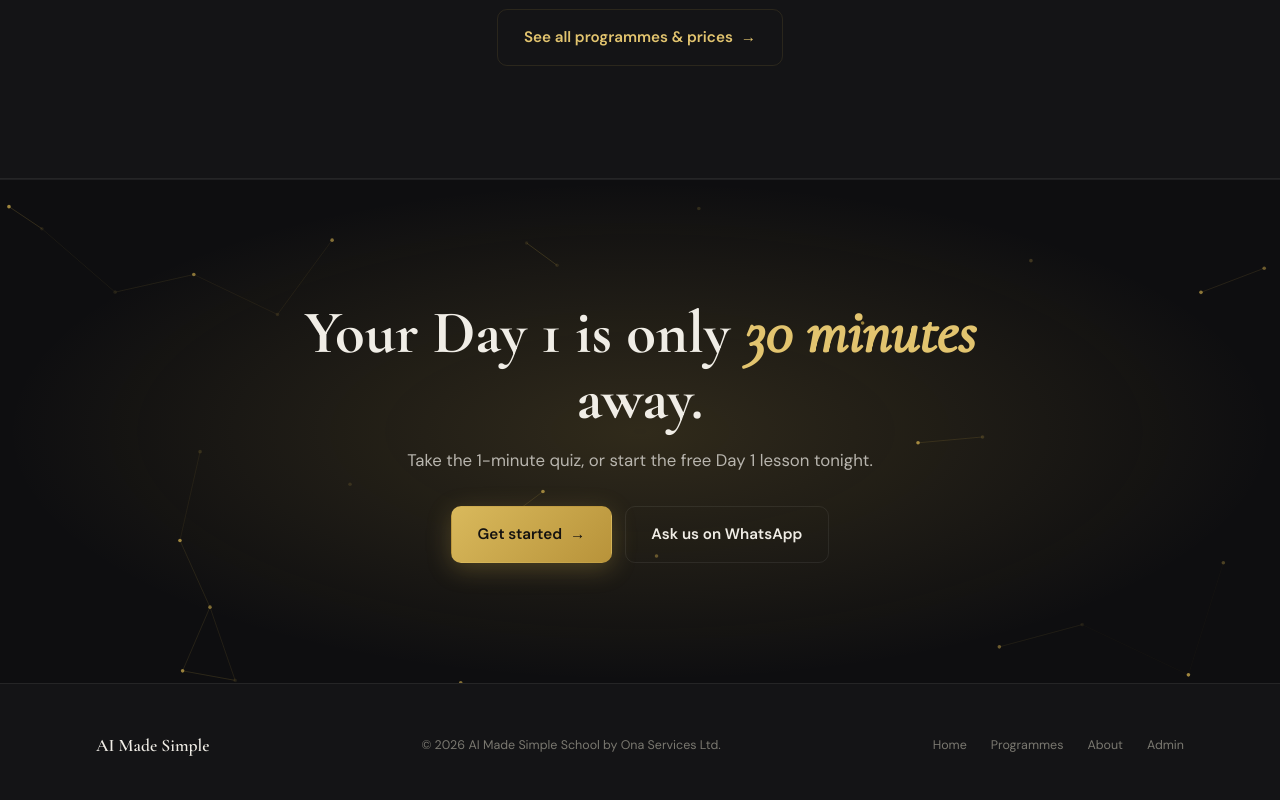
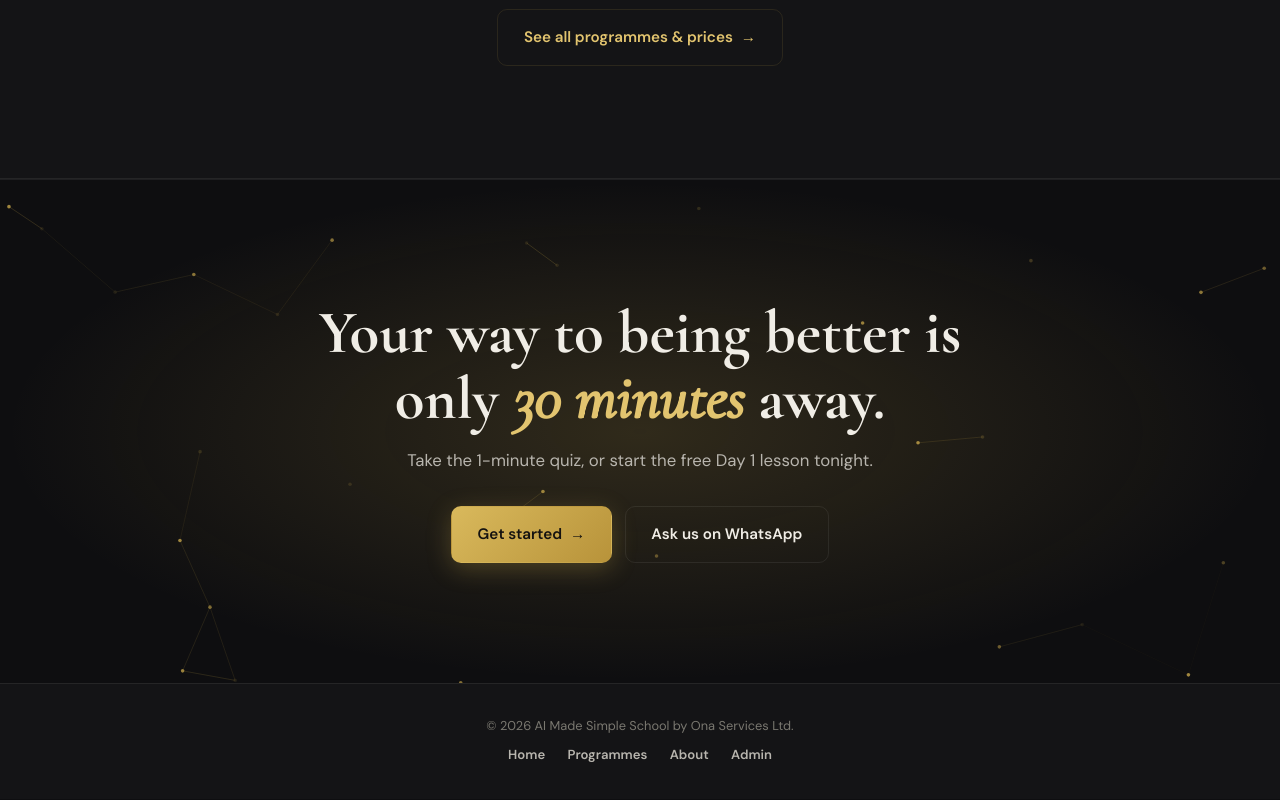
Before and after one commit to seyidev-ops/AI-Made-Simple-School, a plain HTML site: page index.html in a window 1280 px wide. Shown: the part 3165-3965 px from the top of the page. Drawn offline with nearby package versions, Linux system fonts and the light colour scheme.

Commit message:
One shared two-line footer on every page; new closing line
- Footer: copyright on line 1, Home · Programmes · About · Admin on line 2,
  same markup and styles (site-ui.css) on all 11 pages.
- 'Your Day 1 is only 30 minutes away.' becomes 'Your way to being better
  is only 30 minutes away.' on Home and Programmes.

Co-Authored-By: Claude Opus 5.5 <noreply@anthropic.com>
Claude-Session: https://claude.ai/code/session_016tqV2xToRZAoXQd2KB1SN8

```diff
--- a/index.html
+++ b/index.html
@@ -1610,7 +1610,7 @@ document.querySelectorAll('.nav-link[href^="#"]').forEach(a =>
 <section class="n-final">
   <canvas id="nNeural2" aria-hidden="true"></canvas>
   <div class="n-final-inner reveal">
-    <h2>Your Day 1 is only <em>30 minutes</em> away.</h2>
+    <h2>Your way to being better is only <em>30 minutes</em> away.</h2>
     <p>Take the 1-minute quiz, or start the free Day 1 lesson tonight.</p>
     <div class="n-cta n-cta-center">
       <a href="#start" class="n-btn n-btn-gold">Get started <span aria-hidden="true">→</span></a>
@@ -1619,17 +1619,9 @@ document.querySelectorAll('.nav-link[href^="#"]').forEach(a =>
   </div>
 </section>
 
-<footer>
-  <div class="footer-inner">
-    <div class="footer-brand">AI Made Simple</div>
-    <div class="footer-copy">© 2026 AI Made Simple School by Ona Services Ltd.</div>
-    <div class="footer-links">
-      <a href="index.html">Home</a>
-      <a href="programmes.html">Programmes</a>
-      <a href="about.html">About</a>
-      <a href="admin-login.html">Admin</a>
-    </div>
-  </div>
+<footer class="ams-foot">
+  <p class="ams-foot-copy">© 2026 AI Made Simple School by Ona Services Ltd.</p>
+  <div class="ams-foot-nav" role="navigation" aria-label="Footer"><a href="index.html">Home</a><a href="programmes.html">Programmes</a><a href="about.html">About</a><a href="admin-login.html">Admin</a></div>
 </footer>
 <script src="sprint-config.js"></script>
 <script>
--- a/site-ui.css
+++ b/site-ui.css
@@ -32,3 +32,11 @@ html[data-theme-mode="system"] .theme-cycle .tc-auto{display:block;animation:tcI
 @media (prefers-reduced-motion:reduce){
   .theme-cycle svg{animation:none!important;}
 }
+
+/* Shared footer: identical on every page. Line 1 copyright, line 2 menu. */
+footer.ams-foot{display:flex;flex-direction:column;align-items:center;gap:.7rem;text-align:center;padding:2rem 1rem 2.25rem;margin:0;background:var(--bg2,transparent);border-top:1px solid var(--border,rgba(255,255,255,.08));}
+footer.ams-foot .ams-foot-copy{margin:0;font:400 .8rem/1.5 'DM Sans',sans-serif;color:var(--text-muted,#8A877F);}
+footer.ams-foot .ams-foot-nav{display:flex;flex-wrap:wrap;justify-content:center;gap:.4rem 1.4rem;}
+footer.ams-foot .ams-foot-nav a{font:600 .82rem 'DM Sans',sans-serif;color:var(--text-secondary,#B8B5AE);text-decoration:none;}
+footer.ams-foot .ams-foot-nav a:hover,footer.ams-foot .ams-foot-nav a:focus-visible{color:var(--gold,#C9A84C);}
+@media (max-width:768px){footer.ams-foot{padding-bottom:6.5rem;}}
--- a/sw.js
+++ b/sw.js
@@ -2,7 +2,7 @@
    AI Made Simple School — Service Worker v2
    Enables PWA install + offline support
 ═══════════════════════════════════════════════════ */
-const CACHE = 'ams-v13';
+const CACHE = 'ams-v14';
 const STATIC = [
   '/',
   '/index.html',
```
Also changed, not shown: about.html (+4 -1 lines), admin-login.html (+3 -8 lines), blog.html (+3 -10 lines), dashboard.html (+3 -5 lines), day1.html (+4 -1 lines), login.html (+3 -10 lines), programmes.html (+4 -12 lines), register.html (+3 -5 lines), sprint-day1.html (+4 -1 lines), thanks.html (+4 -1 lines).
